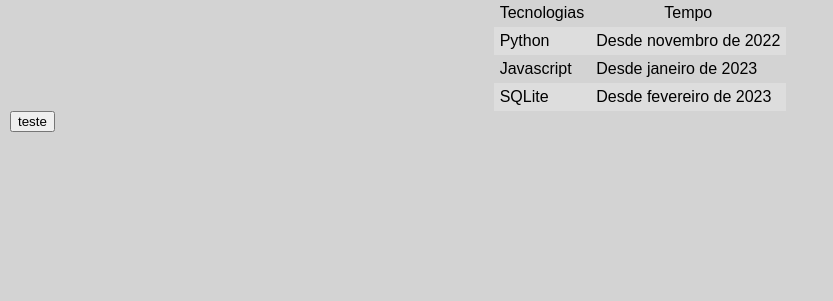
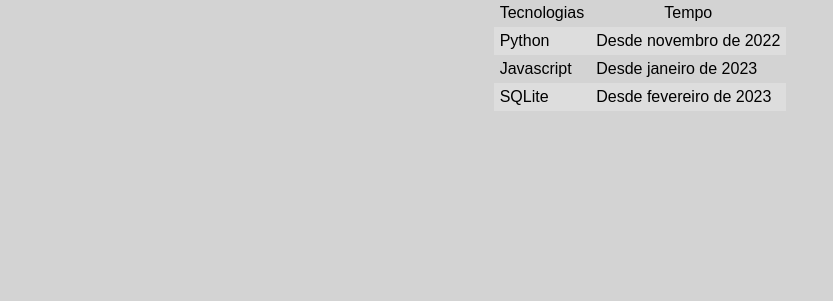
Before and after one commit to lucascaovilla/cv, a Flask app: page / in a window 1280 px wide. Shown: the part 155-456 px from the top of the page, without its empty margins (0-833 px from the left). Run offline with Flask 3, Linux system fonts and the light colour scheme.

Commit message:
Dev. structure

```diff
--- a/templates/index.html
+++ b/templates/index.html
@@ -43,22 +43,17 @@
                     <td>Python</td>
                     <td>Desde novembro de 2022</td>
                 </tr>
-
                 <tr>
                     <td>Javascript</td>
                     <td>Desde janeiro de 2023</td>
                 </tr>
-
                 <tr>
                     <td>SQLite</td>
                     <td>Desde fevereiro de 2023</td>
                 </tr>
-
             </tbody>
         </table>
-        <button>teste</button>
     </main>
-    <script defer src="./js/script.js"></script>
 </body>
 <script defer src="{{ url_for('static', filename='js/script.js') }}"></script>
 </html>
```
